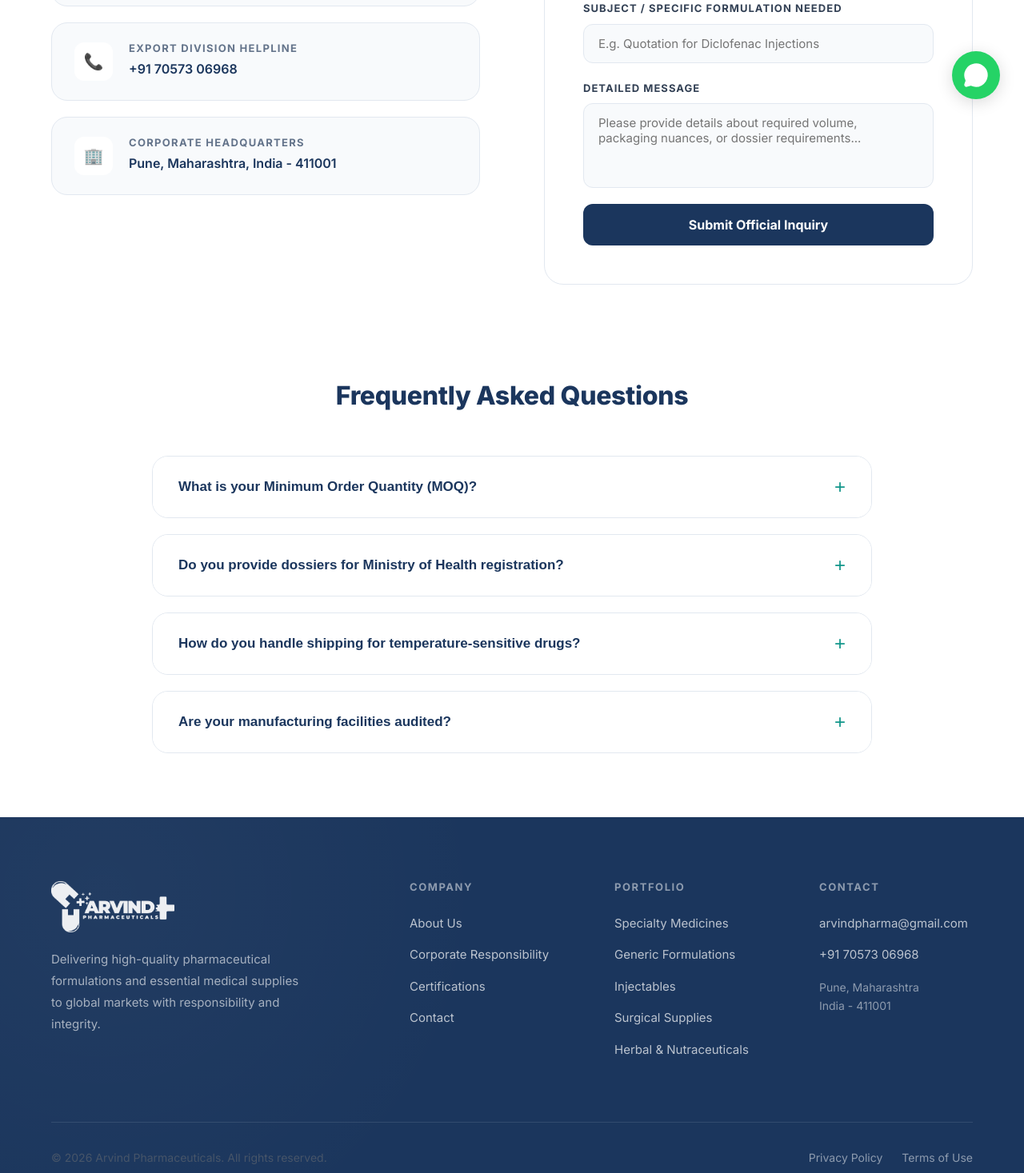
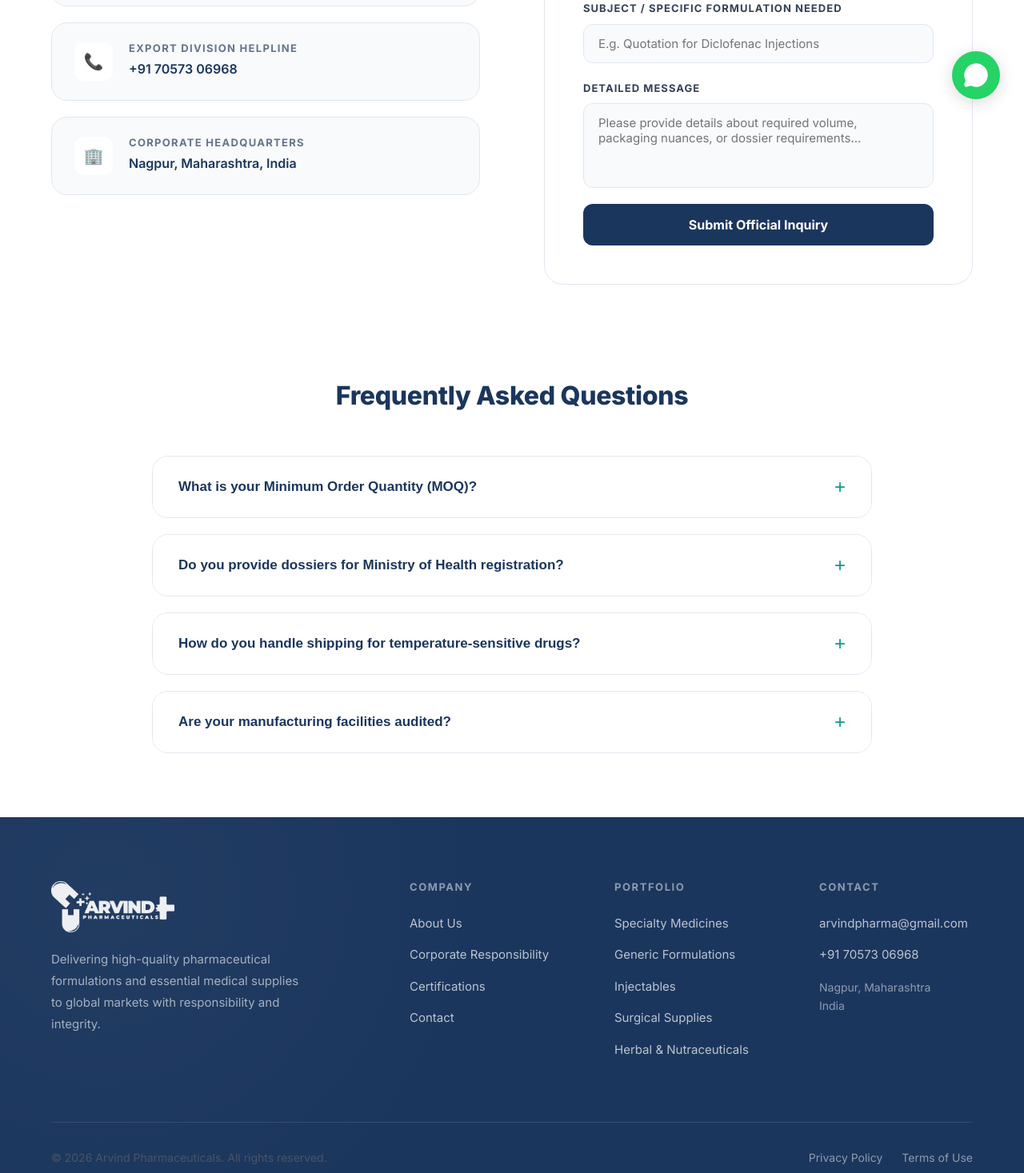
Before and after one commit to bizleap1/Arvind-Pharmaceuticals-, a React (Vite) app: page /contact in a window 1280 px wide. Shown: the part 646-2113 px from the top of the page at 80% size. Built offline with nearby package versions, Linux system fonts and the light colour scheme.

Commit message:
Update office address to Nagpur, Maharashtra

```diff
--- a/src/components/layout/Footer.jsx
+++ b/src/components/layout/Footer.jsx
@@ -35,8 +35,8 @@
           <a href="mailto:arvindpharma@gmail.com">arvindpharma@gmail.com</a>
           <a href="tel:+917057306968">+91 70573 06968</a>
           <div style={{ fontSize: '14px', marginTop: '16px', lineHeight: '1.7', color: 'rgba(255,255,255,0.5)' }}>
-            Pune, Maharashtra<br/>
-            India - 411001
+            Nagpur, Maharashtra<br/>
+            India
           </div>
         </div>
       </div>
--- a/src/pages/Contact.jsx
+++ b/src/pages/Contact.jsx
@@ -41,7 +41,7 @@
               <div className="contact-detail-icon">🏢</div>
               <div>
                 <h4>Corporate Headquarters</h4>
-                <span>Pune, Maharashtra, India - 411001</span>
+                <span>Nagpur, Maharashtra, India</span>
               </div>
             </div>
           </div>
```
